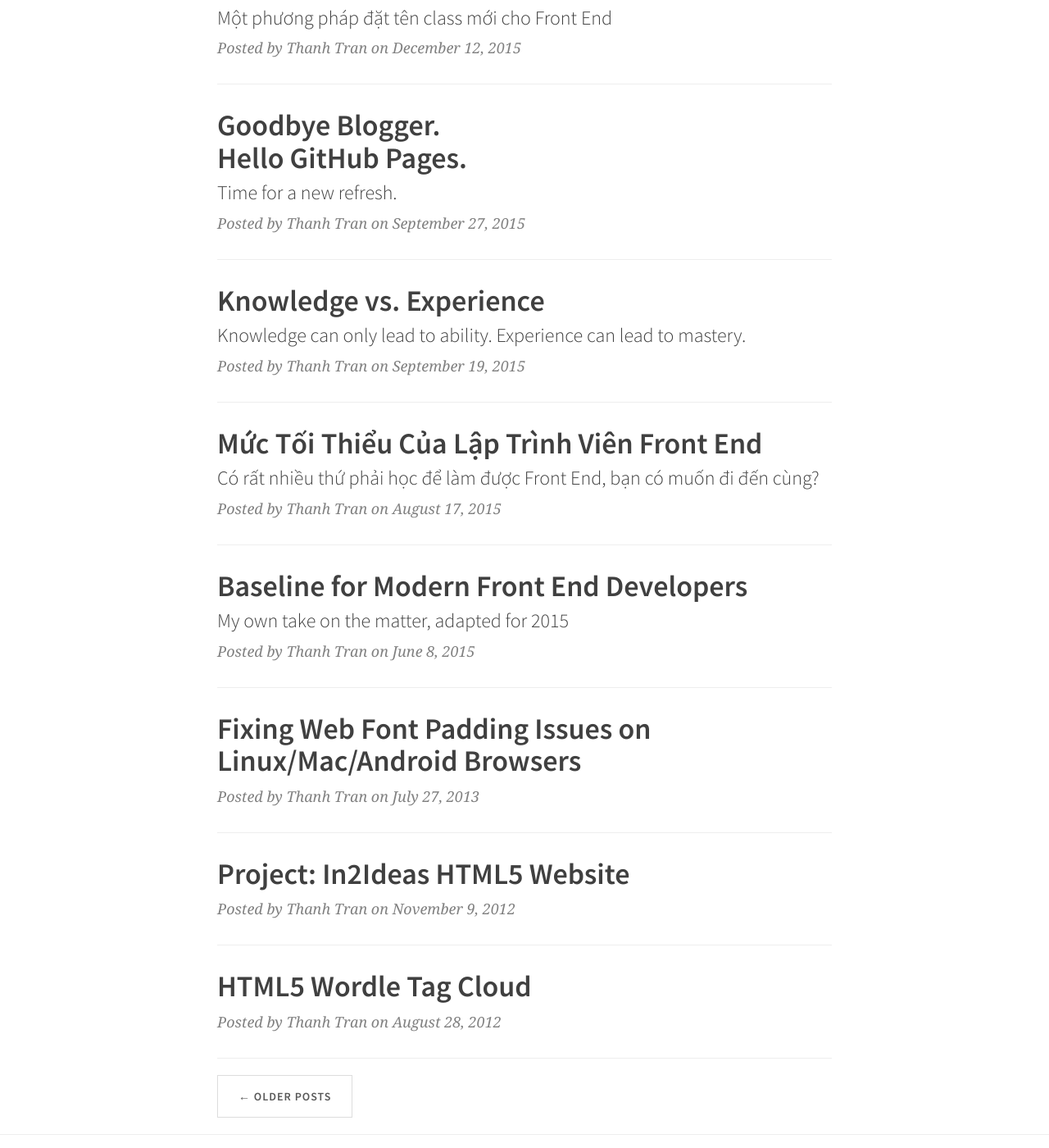
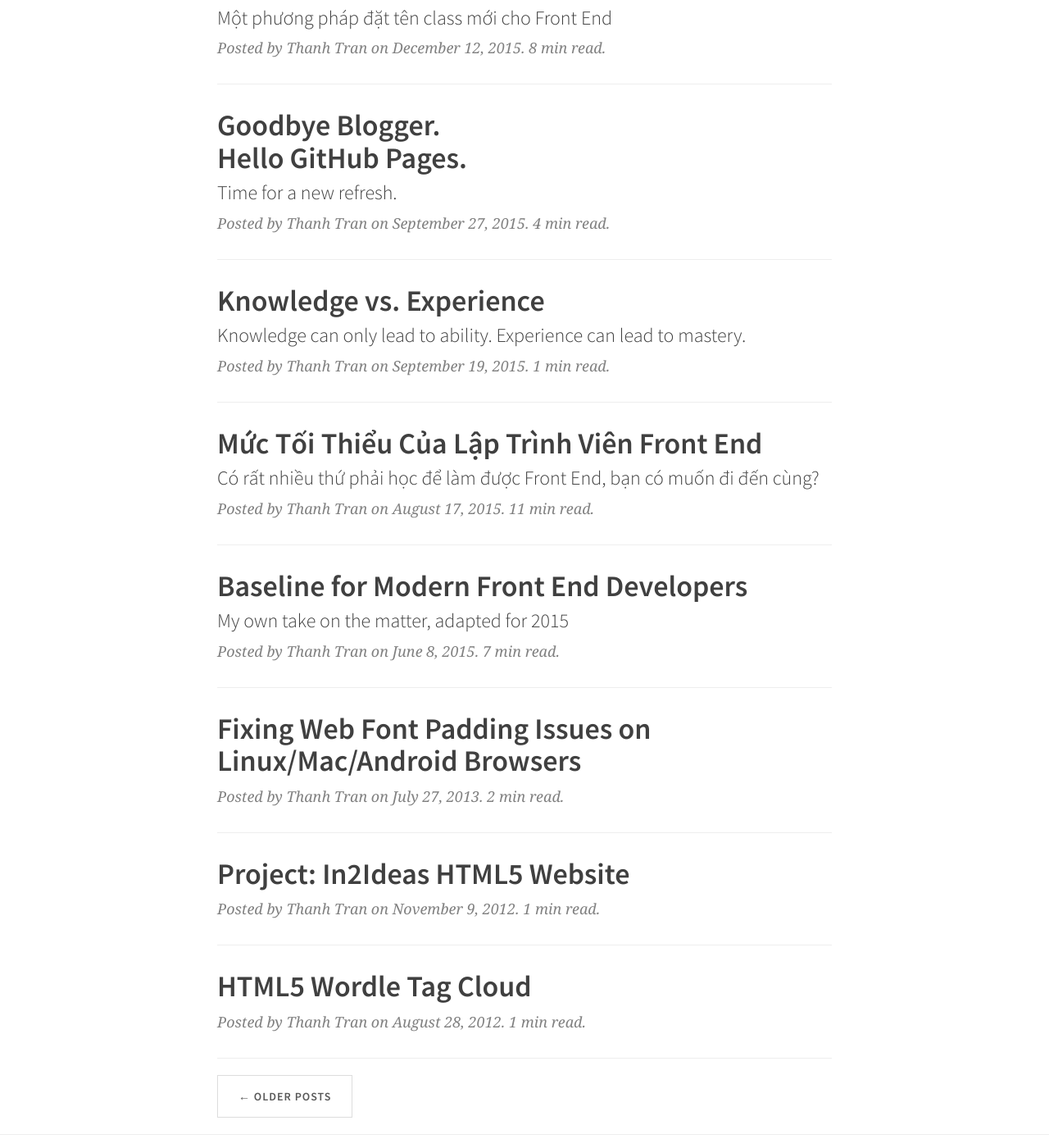
Before and after one commit to trongthanh/int3ractive.com, a Jekyll site: the page built from index.html, in a window 1280 px wide and 1400 px high, scrolled down 965 px. Shown: the whole window at 82% size. Built offline with Jekyll 4.4.1, drawn with Linux system fonts in a browser that asks for light colours; nearby versions of some CDN libraries; the list of posts is cut into pages by our own code; some of the changed text lies outside the part shown.

Commit message:
Add read-time partial; update README

```diff
--- /dev/null
+++ b/_includes/read-time.html
@@ -0,0 +1,4 @@
+<span class="reading-time" title="Estimated read time">
+	{% assign words = include.content | strip_html | number_of_words %}
+	{{ words | divided_by: 275 | plus: 1 }} min read.
+</span>
--- a/_layouts/post.html
+++ b/_layouts/post.html
@@ -12,7 +12,10 @@
 					{% if page.subtitle %}
 					<h2 class="subheading">{{ page.subtitle }}</h2>
 					{% endif %}
-					<span class="meta">Posted by {% if page.author %}{{ page.author }}{% else %}{{ site.title }}{% endif %} on {{ page.date | date: "%B %-d, %Y" }}</span>
+					<p class="meta">
+						<span>Posted by {% if page.author %}{{ page.author }}{% else %}{{ site.title }}{% endif %} on {{ page.date | date: "%B %-d, %Y" }}.</span>
+						{% include read-time.html content=content %}
+					</p>
 				</div>
 			</div>
 		</div>
--- a/index.html
+++ b/index.html
@@ -17,7 +17,10 @@
 		</h3>
 		{% endif %}
 	</a>
-	<p class="post-meta">Posted by {% if post.author %}{{ post.author }}{% else %}{{ site.title }}{% endif %} on {{ post.date | date: "%B %-d, %Y" }}</p>
+	<p class="post-meta">
+		<span>Posted by {% if post.author %}{{ post.author }}{% else %}{{ site.title }}{% endif %} on {{ post.date | date: "%B %-d, %Y" }}.</span>
+		{% include read-time.html content=post.content %}
+	</p>
 </div>
 <hr>
 {% endfor %}
```
Also changed, not shown: README.md, 1 other file.
